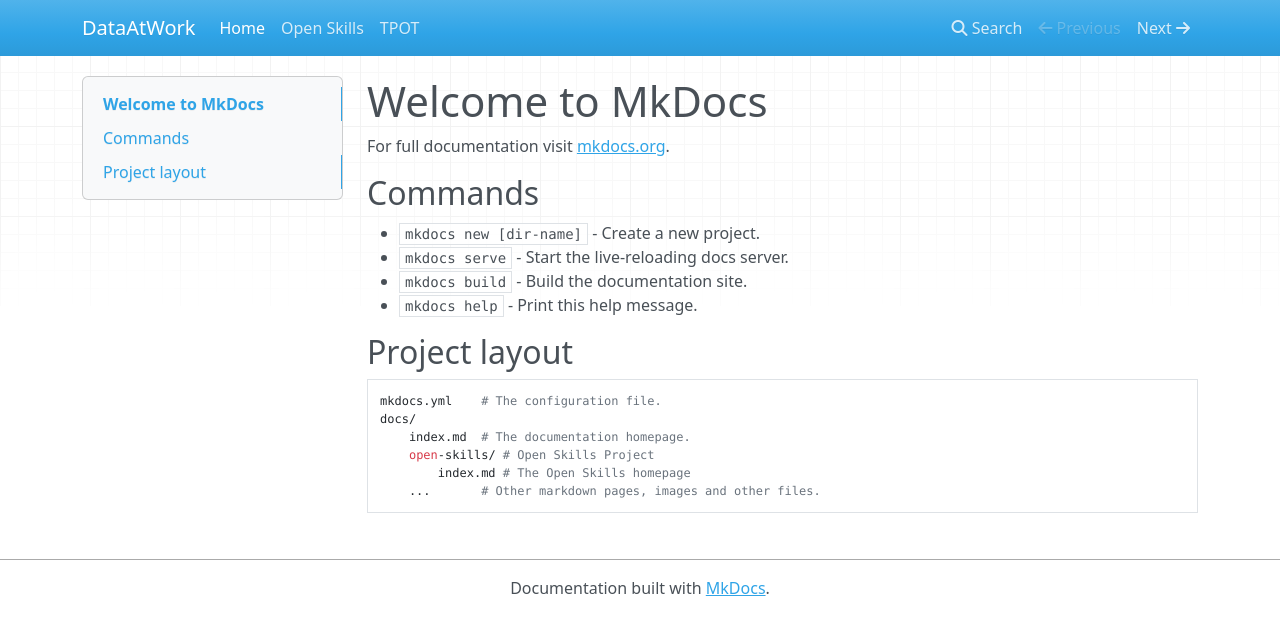
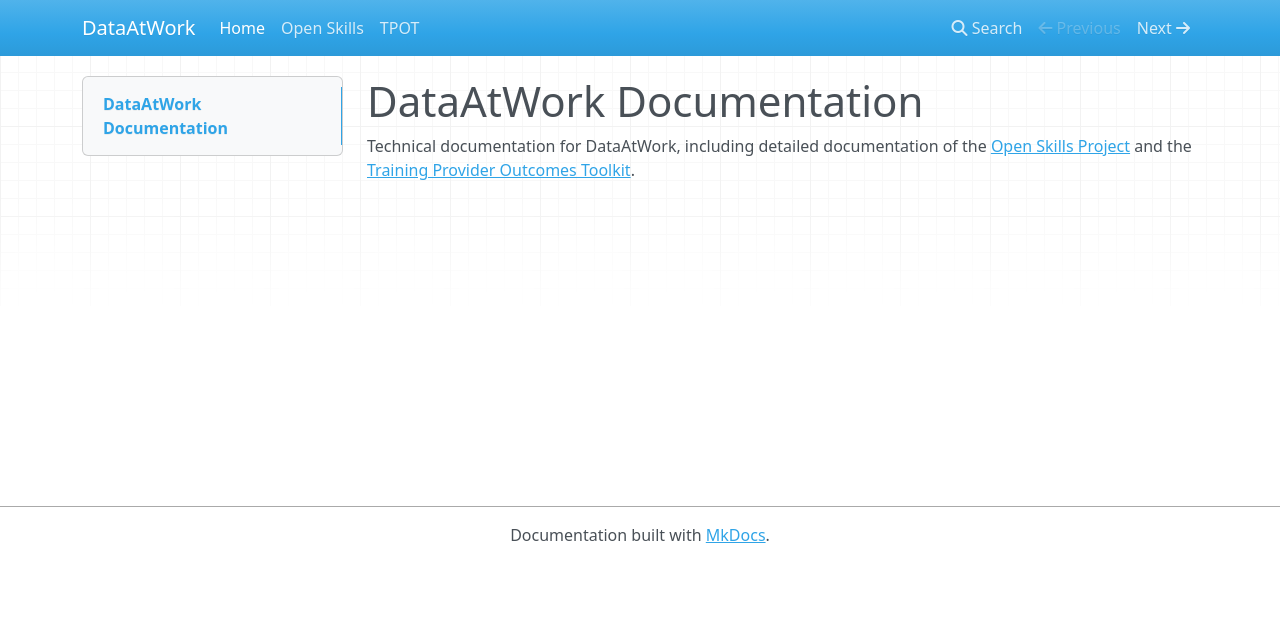
Before and after one commit to workforce-data-initiative/documentation, an MkDocs documentation site: the page built from docs/index.md, in a window 1280 px wide. Shown: the top 635 px of the page. Built offline with MkDocs 1.6.1, drawn with Linux system fonts in a browser that asks for light colours; nearby versions of some CDN libraries; old or Windows-style settings are respelled for this version of MkDocs.

Commit message:
Moderately more relevant landing page

```diff
--- a/docs/index.md
+++ b/docs/index.md
@@ -1,19 +1,4 @@
-# Welcome to MkDocs
+# DataAtWork Documentation
 
-For full documentation visit [mkdocs.org](http://mkdocs.org).
-
-## Commands
-
-* `mkdocs new [dir-name]` - Create a new project.
-* `mkdocs serve` - Start the live-reloading docs server.
-* `mkdocs build` - Build the documentation site.
-* `mkdocs help` - Print this help message.
-
-## Project layout
-
-    mkdocs.yml    # The configuration file.
-    docs/
-        index.md  # The documentation homepage.
-		open-skills/ # Open Skills Project
-			index.md # The Open Skills homepage
-        ...       # Other markdown pages, images and other files.
+Technical documentation for DataAtWork, including detailed documentation of the
+[Open Skills Project](open-skills) and the [Training Provider Outcomes Toolkit](tpot).
```
